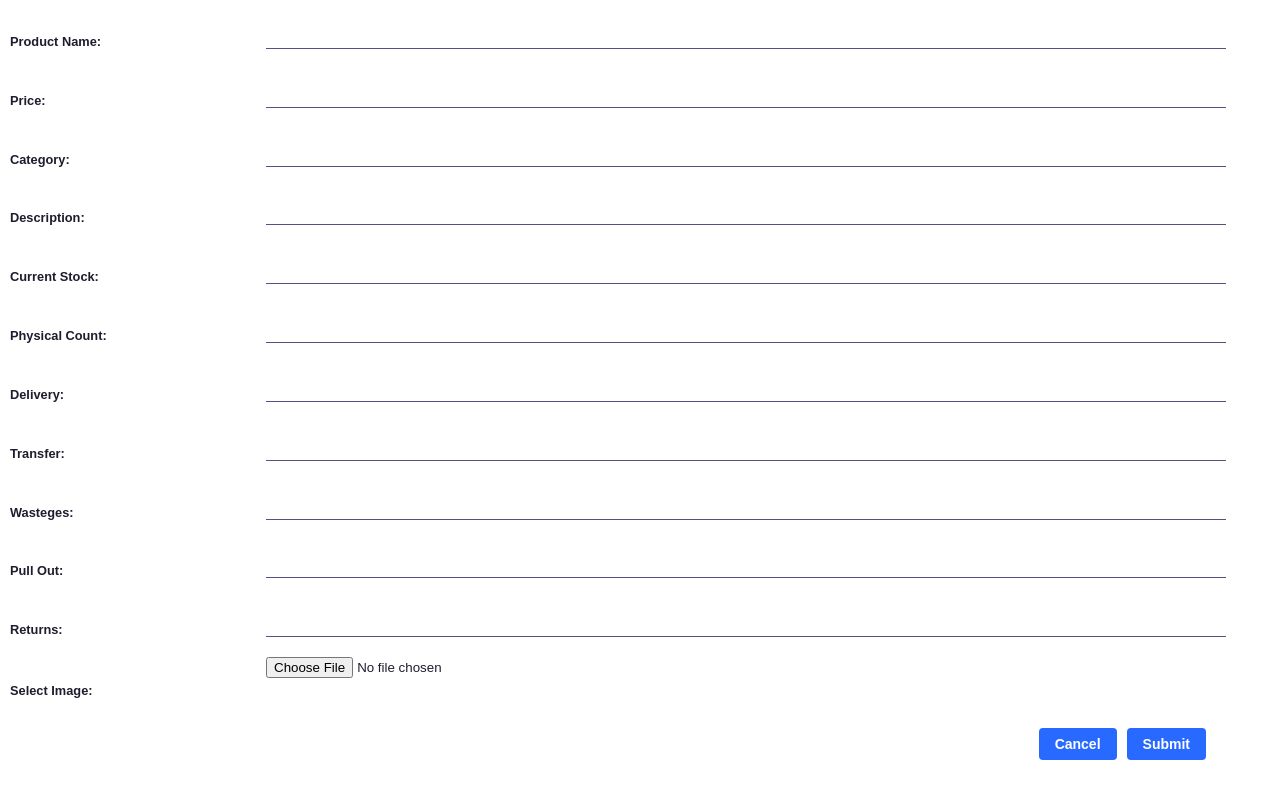
After one commit to CainMcRolan/Pos-Inventory-System, a PHP site: page /views/edit/admin-inventory-edit.php?code=1 in a window 1280 px wide. The commit adds this page. Run offline with PHP 8.4, Linux system fonts and the light colour scheme; data that the repository does not hold is empty.

Commit message:
Added Inventory

```diff
--- /dev/null
+++ b/views/edit/admin-inventory-edit.php
@@ -0,0 +1,100 @@
+<?php
+   require('../../helper/connect.php');
+
+   if (isset($_POST['product_submit'])) {
+      $product_code = mysqli_real_escape_string($connection, $_POST['product_code']);
+      $product_name = mysqli_real_escape_string($connection, $_POST['product_name']);
+      $product_price = mysqli_real_escape_string($connection, $_POST['product_price']);
+      $product_category = mysqli_real_escape_string($connection, $_POST['product_category']);
+      $product_description = mysqli_real_escape_string($connection, $_POST['product_description']);
+      $product_stock = mysqli_real_escape_string($connection, $_POST['product_stock']);
+      $product_count = mysqli_real_escape_string($connection, $_POST['product_count']);
+      $product_delivery = mysqli_real_escape_string($connection, $_POST['product_delivery']);
+      $product_transfer = mysqli_real_escape_string($connection, $_POST['product_transfer']);
+      $product_wasteges = mysqli_real_escape_string($connection, $_POST['product_wasteges']);
+      $product_pullout = mysqli_real_escape_string($connection, $_POST['product_pullout']);
+      $product_return = mysqli_real_escape_string($connection, $_POST['product_return']);
+      $variance = (int) $product_stock - (int) $product_count;
+
+      $query = "UPDATE product SET
+            name = '{$product_name}',
+            category = '{$product_category}',
+            price = '{$product_price}',
+            current_stock = '{$product_stock}',
+            physical_count = '{$product_count}',
+            delivery = '{$product_delivery}',
+            transfer = '{$product_transfer}',
+            wasteges = '{$product_wasteges}',
+            pull_out = '{$product_pullout}',
+            returns = '{$product_return}',
+            variance = '{$variance}',
+            description = '{$product_description}'
+         WHERE code = '{$product_code}'";
+
+
+      $result = mysqli_query($connection, $query);
+
+      if ($result) {
+         echo "<script>window.parent.location.reload();</script>";
+         exit();
+      } else {
+         echo "Error: " . mysqli_error($connection);
+      }
+   }
+?>
+<!DOCTYPE html>
+<html lang="en">
+<head>
+   <meta charset="UTF-8">
+   <meta name="viewport" content="width=device-width, initial-scale=1.0">
+   <title>Document</title>
+   <link rel="stylesheet" href="../../styles/home-admin.css">
+</head>
+<body>
+   <form action="<?= $_SERVER['PHP_SELF'] ?>" method="POST" class="myForm new-product-form">
+      <input type="hidden" name="product_code" value="<?= $_GET['code'] ?>">
+      <label>Product Name:</label>
+      <?php
+         $product_code = mysqli_real_escape_string($connection, $_GET['code']);
+         $query = "SELECT * FROM product WHERE code = '{$product_code}'";
+         $result = mysqli_query($connection, $query);
+         if ($result && mysqli_num_rows($result) > 0) {
+            $product = mysqli_fetch_assoc($result);
+         }
+      ?>
+
+      <input type="text" name="product_name" value="<?= isset($product['name']) ? htmlspecialchars($product['name']) : '' ?>">
+      <label>Price:</label>
+      <input type="text" name="product_price" value="<?= isset($product['price']) ? htmlspecialchars($product['price']) : '' ?>">
+      <label>Category:</label>
+      <input type="text" name="product_category" value="<?= isset($product['category']) ? htmlspecialchars($product['category']) : '' ?>">
+      <label>Description:</label>
+      <input type="text" name="product_description" value="<?= isset($product['description']) ? htmlspecialchars($product['description']) : '' ?>">
+      <label>Current Stock:</label>
+      <input type="number" name="product_stock" value="<?= isset($product['current_stock']) ? htmlspecialchars($product['current_stock']) : '' ?>">
+      <label>Physical Count:</label>
+      <input type="number" name="product_count" value="<?= isset($product['physical_count']) ? htmlspecialchars($product['physical_count']) : '' ?>">
+      <label>Delivery:</label>
+      <input type="number" name="product_delivery" value="<?= isset($product['delivery']) ? htmlspecialchars($product['delivery']) : '' ?>">
+      <label>Transfer:</label>
+      <input type="number" name="product_transfer" value="<?= isset($product['transfer']) ? htmlspecialchars($product['transfer']) : '' ?>">
+      <label>Wasteges:</label>
+      <input type="number" name="product_wasteges" value="<?= isset($product['wasteges']) ? htmlspecialchars($product['wasteges']) : '' ?>">
+      <label>Pull Out:</label>
+      <input type="number" name="product_pullout" value="<?= isset($product['pull_out']) ? htmlspecialchars($product['pull_out']) : '' ?>">
+      <label>Returns:</label>
+      <input type="number" name="product_return" value="<?= isset($product['returns']) ? htmlspecialchars($product['returns']) : '' ?>">
+      <label>Select Image:</label>
+      <input type="file" accept="image/png, image/jpeg">
+      <div class="actions">
+         <input type="button" value="Cancel" class="formButtons app-content-headerButton cancel">
+         <input type="submit" value="Submit" name="product_submit" class="formButtons app-content-headerButton submit">
+      </div>
+   </form>
+   <script>
+      document.querySelector('.cancel').addEventListener('click', () => {
+         window.parent.location.reload();
+      })
+   </script>
+</body>
+</html>
```
Also changed, not shown: build/admin/admin-inventory.php (+132 -10 lines), styles/home-admin.css (+45 -5 lines).
